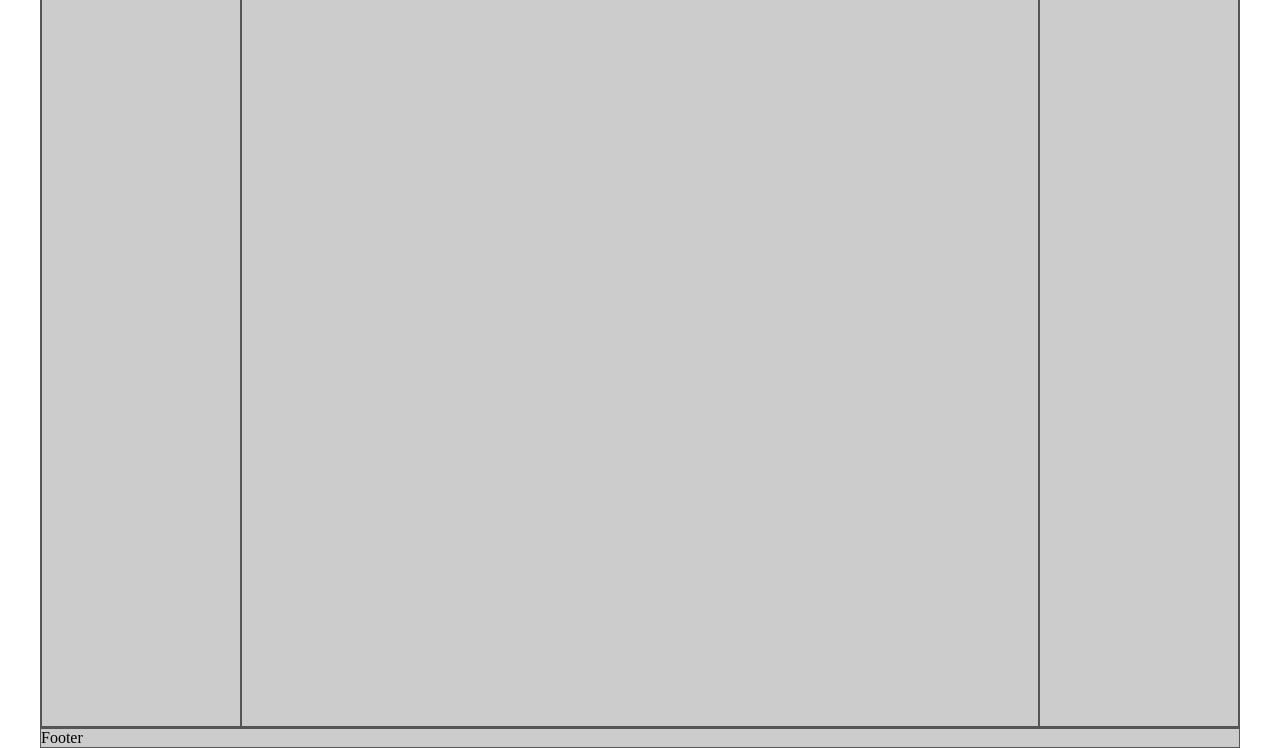
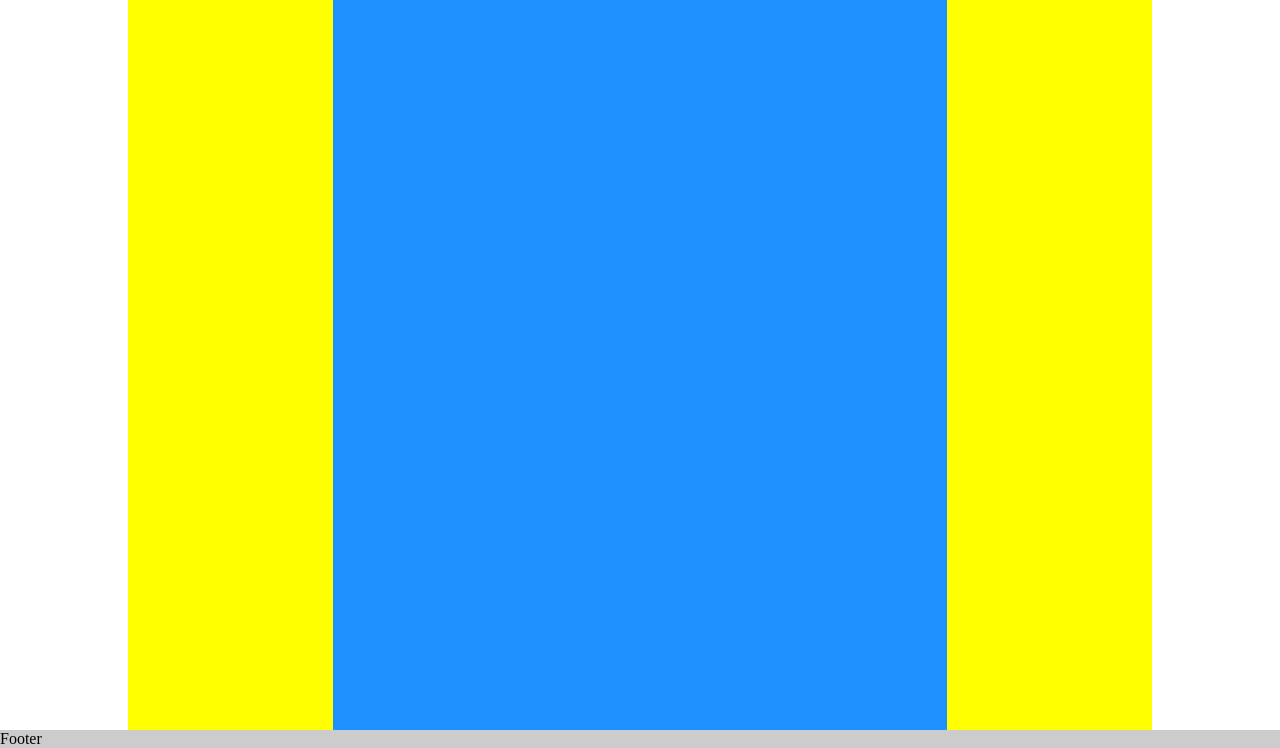
Before and after one commit to robert-laws/practice-sep-2021-css-flexbox-grid-refresher, a plain HTML site: page combining-flexbox-and-grid/flexbox-challenge.html in a window 1280 px wide. Shown: the part 52-800 px from the top of the page. Drawn offline with Linux system fonts and the light colour scheme.

Commit message:
finish flexbox challenge

```diff
--- a/combining-flexbox-and-grid/flexbox-challenge.html
+++ b/combining-flexbox-and-grid/flexbox-challenge.html
@@ -13,51 +13,62 @@
       }
 
       .container {
-        margin: 0 auto;
-        height: 100vh;
-        max-width: 1200px;
+        min-height: 100vh;
         display: flex;
-        flex-flow: column wrap;
-      }
-
-      .container > *,
-      .content > * {
-        background-color: #ccc;
-        border: 1px solid #555;
+        flex-direction: column;
       }
 
       header {
+        background-color: #ccc;
+      }
+
+      footer {
+        background-color: #ccc;
       }
 
       .content {
+        display: flex;
+        flex-flow: column;
         flex: 1;
-        display: flex;
       }
 
       main {
-        order: 2;
+        flex: 1;
+      }
+
+      @media screen and (min-width: 768px) {
+        .content {
+          margin: 0 auto;
+          width: 80%;
+          flex-direction: row;
+        }
+
+        aside {
+          flex: 0 0 20%;
+        }
+
+        aside.nav {
+          order: -1;
+        }
+
+        aside.ads {
+          order: 2;
+        }
+      }
+
+      main {
+        background-color: dodgerblue;
         flex: 1;
       }
 
       aside {
-        flex: 0 1 200px;
-      }
-
-      aside.nav {
-        order: 1;
-      }
-
-      aside.ads {
-        order: 3;
-      }
-
-      footer {
+        background-color: yellow;
       }
     </style>
   </head>
   <body>
     <div class="container">
-      <header>Header</header>
+      <header><h1>Header</h1></header>
       <div class="content">
         <main>Main Content</main>
         <aside class="nav">Nav</aside>
```
